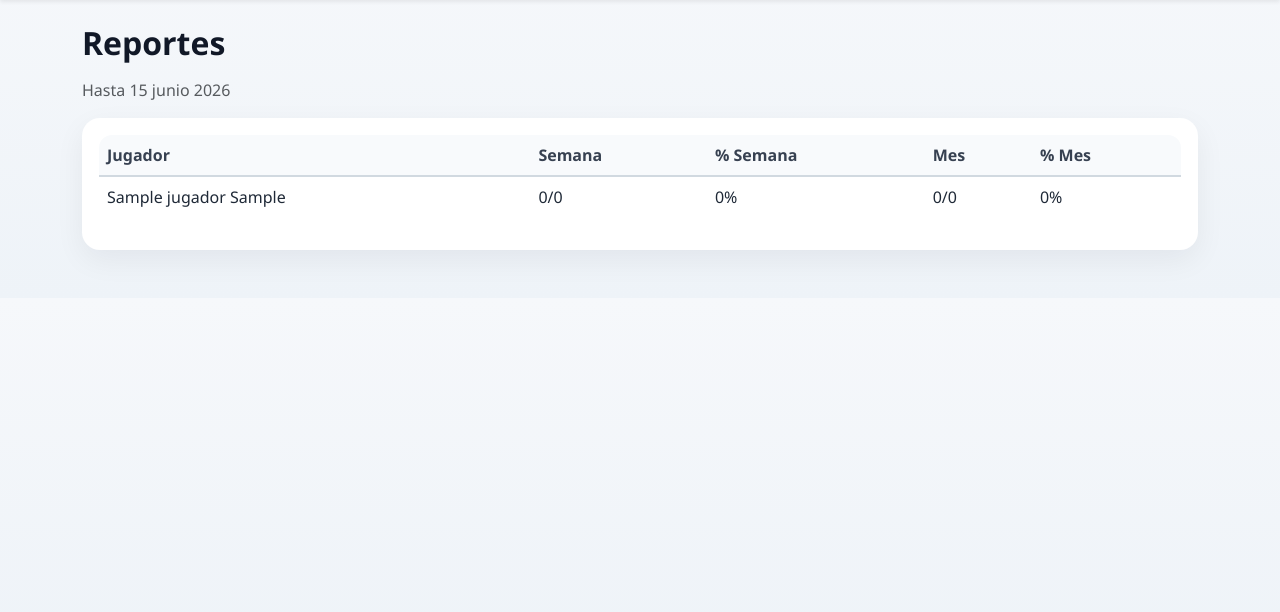
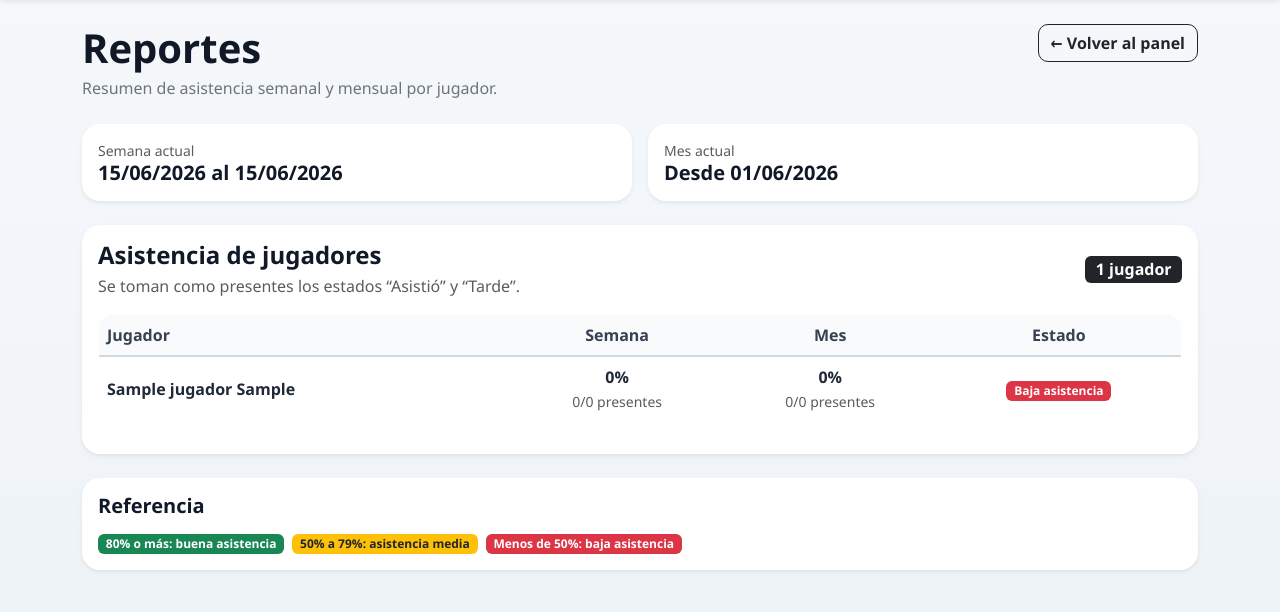
Before and after one commit to eitommy/app-entrenador-tdm, a Django app: page /reportes/ in a window 1280 px wide. Shown: the part 56-668 px from the top of the page. Run offline with Django 5.2, Linux system fonts and the light colour scheme; a user stored in the database is signed in; tables that the repository leaves empty hold one stand-in row (values such as "Sample post").

Commit message:
Mejora pantalla de reportes

```diff
--- a/asistencia/templates/asistencia/reportes.html
+++ b/asistencia/templates/asistencia/reportes.html
@@ -2,35 +2,141 @@
 
 {% block content %}
 
-<h2 class="mb-3">Reportes</h2>
-<p class="text-muted">Hasta {{ hoy|date:"j F Y" }}</p>
+<div class="d-flex justify-content-between align-items-start flex-wrap gap-3 mb-4">
+    <div>
+        <h1 class="mb-1">Reportes</h1>
+        <p class="text-secondary mb-0">
+            Resumen de asistencia semanal y mensual por jugador.
+        </p>
+    </div>
 
-<div class="card">
+    <a href="{% url 'inicio' %}" class="btn btn-outline-dark">
+        ← Volver al panel
+    </a>
+</div>
+
+<div class="row g-3 mb-4">
+    <div class="col-md-6">
+        <div class="card shadow-sm border-0 h-100">
             <div class="card-body">
+                <div class="text-muted small">Semana actual</div>
+                <h5 class="mb-0">
+                    {{ inicio_semana|date:"d/m/Y" }} al {{ hoy|date:"d/m/Y" }}
+                </h5>
+            </div>
+        </div>
+    </div>
+
+    <div class="col-md-6">
+        <div class="card shadow-sm border-0 h-100">
+            <div class="card-body">
+                <div class="text-muted small">Mes actual</div>
+                <h5 class="mb-0">
+                    Desde {{ inicio_mes|date:"d/m/Y" }}
+                </h5>
+            </div>
+        </div>
+    </div>
+</div>
+
+<div class="card shadow-sm border-0">
+    <div class="card-body">
+        <div class="d-flex justify-content-between align-items-center flex-wrap gap-3 mb-3">
+            <div>
+                <h4 class="mb-1">Asistencia de jugadores</h4>
+                <p class="text-muted mb-0">
+                    Se toman como presentes los estados “Asistió” y “Tarde”.
+                </p>
+            </div>
+
+            <span class="badge bg-dark fs-6">
+                {{ datos|length }} jugador{{ datos|length|pluralize:"es" }}
+            </span>
+        </div>
+
+        {% if datos %}
             <div class="table-responsive">
                 <table class="table align-middle">
                     <thead>
                         <tr>
                             <th>Jugador</th>
-                        <th>Semana</th>
-                        <th>% Semana</th>
-                        <th>Mes</th>
-                        <th>% Mes</th>
+                            <th class="text-center">Semana</th>
+                            <th class="text-center">Mes</th>
+                            <th class="text-center">Estado</th>
                         </tr>
                     </thead>
+
                     <tbody>
-                    {% for row in datos %}
+                        {% for item in datos %}
                             <tr>
-                            <td>{{ row.jugador }}</td>
-                            <td>{{ row.sem_ok }}/{{ row.sem_total }}</td>
-                            <td>{{ row.sem_pct }}%</td>
-                            <td>{{ row.mes_ok }}/{{ row.mes_total }}</td>
-                            <td>{{ row.mes_pct }}%</td>
+                                <td>
+                                    <strong>{{ item.jugador }}</strong>
+                                </td>
+
+                                <td class="text-center">
+                                    <div class="fw-bold">
+                                        {{ item.semana_porcentaje }}%
+                                    </div>
+
+                                    <small class="text-muted">
+                                        {{ item.semana_presentes }}/{{ item.semana_total }} presentes
+                                    </small>
+
+                                    {% if item.semana_ausentes > 0 %}
+                                        <br>
+                                        <small class="text-danger">
+                                            {{ item.semana_ausentes }} ausente{{ item.semana_ausentes|pluralize:"s" }}
+                                        </small>
+                                    {% endif %}
+                                </td>
+
+                                <td class="text-center">
+                                    <div class="fw-bold">
+                                        {{ item.mes_porcentaje }}%
+                                    </div>
+
+                                    <small class="text-muted">
+                                        {{ item.mes_presentes }}/{{ item.mes_total }} presentes
+                                    </small>
+
+                                    {% if item.mes_ausentes > 0 %}
+                                        <br>
+                                        <small class="text-danger">
+                                            {{ item.mes_ausentes }} ausente{{ item.mes_ausentes|pluralize:"s" }}
+                                        </small>
+                                    {% endif %}
+                                </td>
+
+                                <td class="text-center">
+                                    <span class="badge bg-{{ item.estado_clase }}">
+                                        {{ item.estado_texto }}
+                                    </span>
+                                </td>
                             </tr>
                         {% endfor %}
                     </tbody>
                 </table>
             </div>
+        {% else %}
+            <div class="text-center py-5">
+                <h5 class="mb-2">No hay datos para mostrar</h5>
+                <p class="text-muted mb-0">
+                    Cuando cargues asistencias, van a aparecer los reportes acá.
+                </p>
+            </div>
+        {% endif %}
+    </div>
+</div>
+
+<div class="card shadow-sm border-0 mt-4">
+    <div class="card-body">
+        <h5 class="mb-3">Referencia</h5>
+
+        <div class="d-flex gap-2 flex-wrap">
+            <span class="badge bg-success">80% o más: buena asistencia</span>
+            <span class="badge bg-warning text-dark">50% a 79%: asistencia media</span>
+            <span class="badge bg-danger">Menos de 50%: baja asistencia</span>
+        </div>
     </div>
 </div>
 
--- a/asistencia/views.py
+++ b/asistencia/views.py
@@ -196,17 +196,39 @@ def guardar_info_entrenamiento(request, entrenamiento_id):
 @require_POST
 def agregar_jugador(request, entrenamiento_id):
     entrenamiento = get_object_or_404(Entrenamiento, id=entrenamiento_id)
-    asignar_entrenador_si_vacio(entrenamiento, request.user)
+    jugador_id = request.POST.get("jugador_id")
 
-    jugador_id = request.POST.get("jugador_id")
+    if not jugador_id:
+        messages.info(request, "Seleccioná un jugador para agregar al turno.")
+        return redirect(
+            "dia_turno",
+            fecha_str=entrenamiento.fecha.strftime("%Y-%m-%d"),
+            turno=entrenamiento.turno
+        )
+
     jugador = get_object_or_404(Jugador, id=jugador_id, activo=True)
 
-    Asistencia.objects.get_or_create(jugador=jugador, entrenamiento=entrenamiento)
+    asistencia, creado = Asistencia.objects.get_or_create(
+        entrenamiento=entrenamiento,
+        jugador=jugador,
+        defaults={"estado": "pendiente"}
+    )
+
+    if creado:
+        messages.success(
+            request,
+            f"{jugador} fue cargado correctamente al Turno {entrenamiento.turno}."
+        )
+    else:
+        messages.info(
+            request,
+            f"{jugador} ya está cargado en el Turno {entrenamiento.turno}."
+        )
 
     return redirect(
         "dia_turno",
-        fecha_str=entrenamiento.fecha.isoformat(),
-        turno=entrenamiento.turno,
+        fecha_str=entrenamiento.fecha.strftime("%Y-%m-%d"),
+        turno=entrenamiento.turno
     )
 
 
@@ -629,35 +651,65 @@ def reportes(request):
     inicio_mes = hoy.replace(day=1)
 
     datos = []
+
     for jugador in Jugador.objects.filter(activo=True):
-        sem = Asistencia.objects.filter(
+        asistencias_semana = Asistencia.objects.filter(
             jugador=jugador,
             entrenamiento__fecha__range=[inicio_semana, hoy],
         )
-        mes = Asistencia.objects.filter(
+
+        asistencias_mes = Asistencia.objects.filter(
             jugador=jugador,
             entrenamiento__fecha__range=[inicio_mes, hoy],
         )
 
-        sem_total = sem.count()
-        sem_ok = sem.filter(Q(estado="asistio") | Q(estado="tarde")).count()
-        sem_pct = round((sem_ok / sem_total) * 100, 1) if sem_total else 0
+        semana_total = asistencias_semana.count()
+        semana_presentes = asistencias_semana.filter(
+            Q(estado="asistio") | Q(estado="tarde")
+        ).count()
+        semana_ausentes = asistencias_semana.filter(estado="ausente").count()
+        semana_porcentaje = round((semana_presentes / semana_total) * 100, 1) if semana_total else 0
 
-        mes_total = mes.count()
-        mes_ok = mes.filter(Q(estado="asistio") | Q(estado="tarde")).count()
-        mes_pct = round((mes_ok / mes_total) * 100, 1) if mes_total else 0
+        mes_total = asistencias_mes.count()
+        mes_presentes = asistencias_mes.filter(
+            Q(estado="asistio") | Q(estado="tarde")
+        ).count()
+        mes_ausentes = asistencias_mes.filter(estado="ausente").count()
+        mes_porcentaje = round((mes_presentes / mes_total) * 100, 1) if mes_total else 0
+
+        if mes_porcentaje >= 80:
+            estado_clase = "success"
+            estado_texto = "Buena asistencia"
+        elif mes_porcentaje >= 50:
+            estado_clase = "warning"
+            estado_texto = "Asistencia media"
+        else:
+            estado_clase = "danger"
+            estado_texto = "Baja asistencia"
 
         datos.append({
             "jugador": jugador,
-            "sem_total": sem_total,
-            "sem_ok": sem_ok,
-            "sem_pct": sem_pct,
+
+            "semana_total": semana_total,
+            "semana_presentes": semana_presentes,
+            "semana_ausentes": semana_ausentes,
+            "semana_porcentaje": semana_porcentaje,
+
             "mes_total": mes_total,
-            "mes_ok": mes_ok,
-            "mes_pct": mes_pct,
+            "mes_presentes": mes_presentes,
+            "mes_ausentes": mes_ausentes,
+            "mes_porcentaje": mes_porcentaje,
+
+            "estado_clase": estado_clase,
+            "estado_texto": estado_texto,
         })
 
-    return render(request, "asistencia/reportes.html", {"datos": datos, "hoy": hoy})
+    return render(request, "asistencia/reportes.html", {
+        "datos": datos,
+        "hoy": hoy,
+        "inicio_semana": inicio_semana,
+        "inicio_mes": inicio_mes,
+    })
 
 
 @login_required
```
Also changed, not shown: asistencia/templates/asistencia/dia_turno.html (+6 -3 lines). Lines whose indentation alone changed are shown as unchanged.
